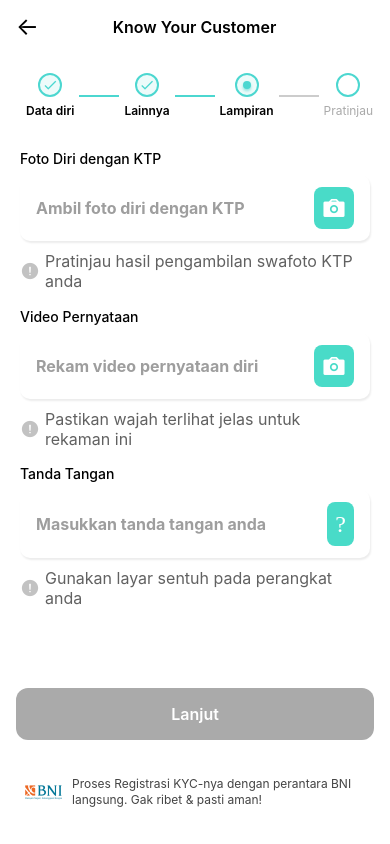
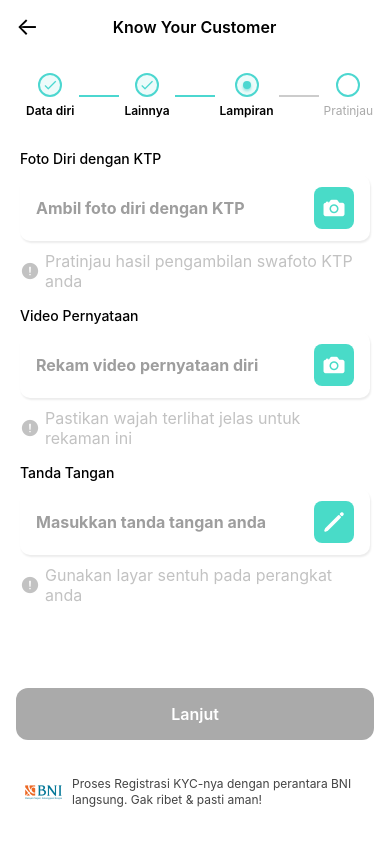
Before and after one commit to NYAMI-Teams/mobile-rekbr-app, a React Native app: screen / in a window 390 px wide. Built offline with nearby package versions, Linux system fonts and the light colour scheme.

Commit message:
fix : memperbaiki attachmentfilled dan update KYC Pratinjau

```diff
--- a/src/components/AttachmentFilled.js
+++ b/src/components/AttachmentFilled.js
@@ -1,22 +1,42 @@
 import React from "react";
-import { View, Text, StyleSheet } from "react-native";
-import { MaterialIcons, Ionicons, AntDesign } from "@expo/vector-icons";
+import { View, Text, StyleSheet, TouchableOpacity } from "react-native";
+import { Ionicons, AntDesign } from "@expo/vector-icons";
+import { icons } from "lucide-react-native";
 
-const AttachmentFilled = ({ title, caption, iconName, alertText }) => {
+const AttachmentFilled = ({
+  title = "",
+  caption = "",
+  cardColor = "#FFF",
+  captionColor = "#9E9E9E",
+  iconName = "camera",
+  boxColor = "#49DBC8",
+  alertText = "",
+  alertColor = "#C2C2C2",
+  alertIconName = "alert-circle",
+  alertIconColor = "#C2C2C2",
+  onPress,
+  iconsColor,
+}) => {
   return (
     <View style={styles.container}>
       <Text style={styles.title}>{title}</Text>
 
-      <View style={styles.card}>
-        <Text style={styles.caption}>{caption}</Text>
-        <View style={styles.iconWrapper}>
-          <AntDesign name={iconName} size={24} color="#FFF" />
+      <TouchableOpacity
+        style={[styles.card, { backgroundColor: cardColor }]}
+        onPress={onPress}
+        activeOpacity={0.8}
+      >
+        <Text style={[styles.caption, { color: captionColor }]}>{caption}</Text>
+        <View style={[styles.iconWrapper, { backgroundColor: boxColor }]}>
+          <Ionicons name={iconName} size={24} color={iconsColor} />
         </View>
-      </View>
+      </TouchableOpacity>
 
       <View style={styles.alertContainer}>
-        <Ionicons name="alert-circle" size={20} color="#C2C2C2" />
-        <Text style={styles.alertText}>{alertText}</Text>
+        <Ionicons name={alertIconName} size={20} color={alertIconColor} />
+        <Text style={[styles.alertText, { color: alertColor }]}>
+          {alertText}
+        </Text>
       </View>
     </View>
   );
@@ -47,7 +67,6 @@ const styles = StyleSheet.create({
     elevation: 2,
   },
   caption: {
-    color: "#9E9E9E",
     fontSize: 16,
     fontWeight: "bold",
     flex: 1,
@@ -64,7 +83,6 @@ const styles = StyleSheet.create({
   },
   alertText: {
     marginLeft: 5,
-    color: "#616161",
     fontSize: 16,
     flex: 1,
   },
--- a/src/screens/e-KYC/KYC_Pratinjau.js
+++ b/src/screens/e-KYC/KYC_Pratinjau.js
@@ -29,7 +29,10 @@ export default function Welcoming() {
       </View>
 
       {/* Content scrollable */}
-      <ProgressBar currentStep={3} />
+      <ProgressBar
+        currentStep={2}
+        steps={["Data diri", "Lainnya", "Lampiran", "Pratinjau"]}
+      />
 
       <View style={styles.information}>
         <Image
```
Also changed, not shown: 1 other file (tests, documents, lock files or other folders).
